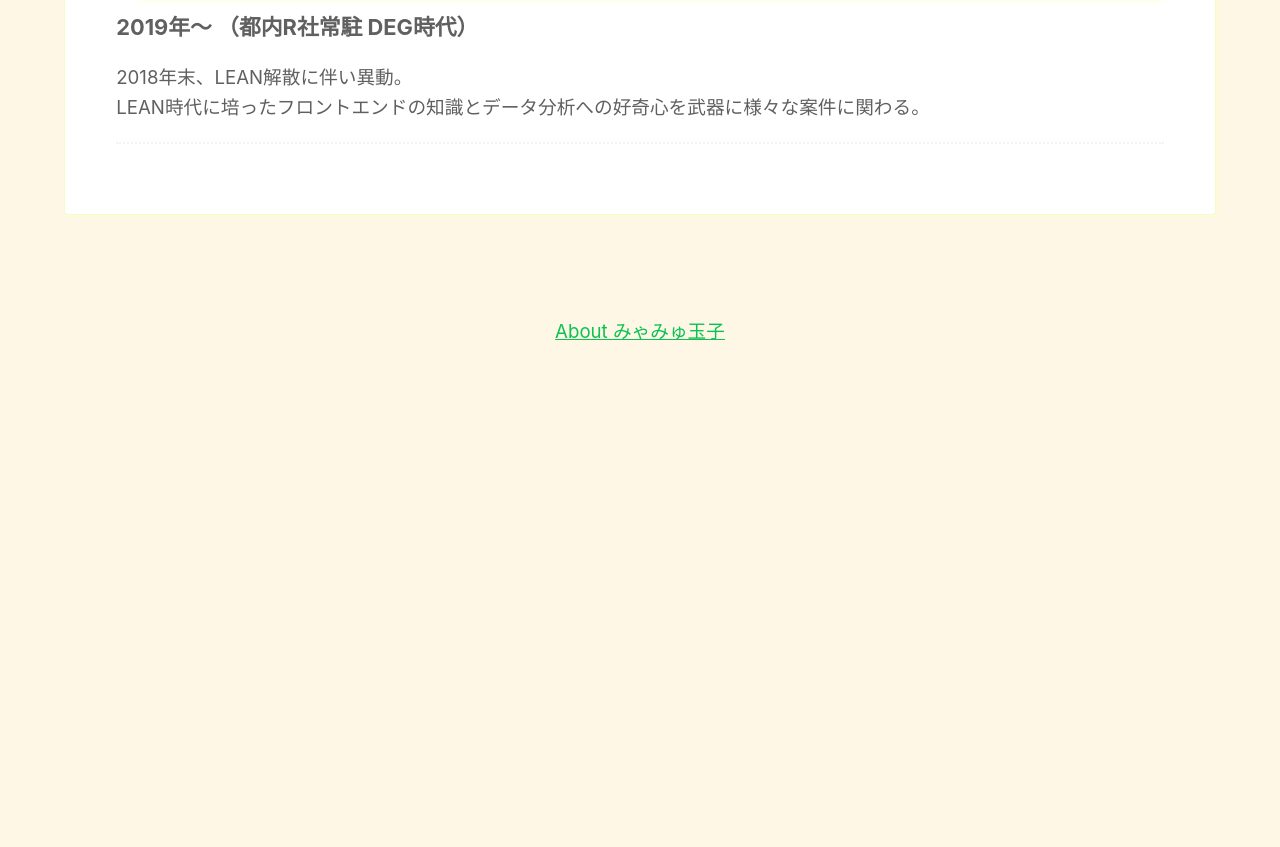
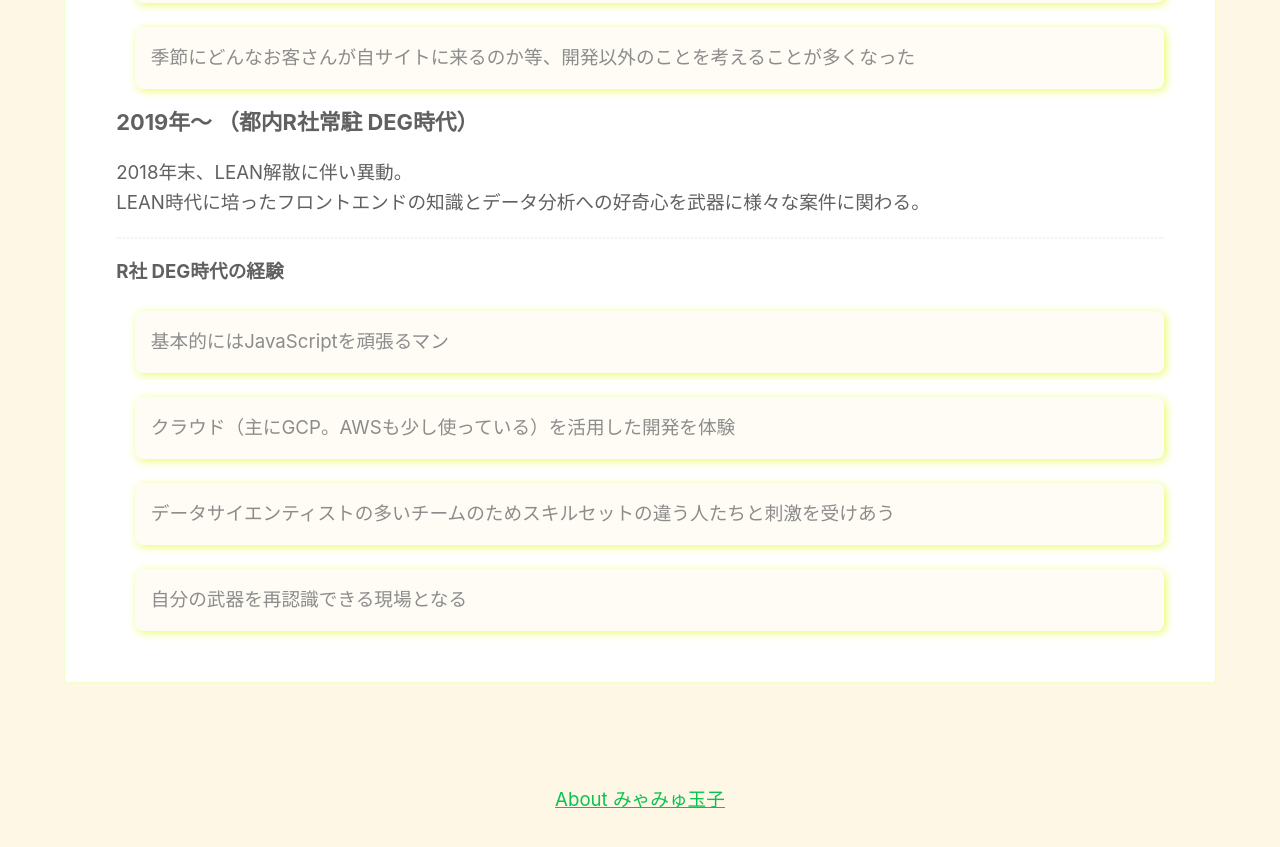
Before and after one commit to myamyu/myamyu.github.io, a Jekyll site: the page built from history.md, in a window 1280 px wide and 900 px high, scrolled down 6574 px. Shown: the top 847 px of the window. Built offline with Jekyll 4.4.1, drawn with Linux system fonts in a browser that asks for light colours; before the commit the page ends 7023 px from its top, so only the background shows below that; some of the changed text lies outside the part shown.

Commit message:
history, skills更新

```diff
--- a/history.md
+++ b/history.md
@@ -35,19 +36,16 @@
 文武両道の気持ちがあったわけではないが、
 運動部のバドミントン部、文化部（というか同好会）の電子計算機同好会・シミュレーションゲーム同好会に入る。
 
-いろんな合宿で遊べて楽しかった。
-
-バドミントン部では、高校の大会も高専の大会もあまりいい成績はとれず。
+- いろんな合宿で遊べて楽しかった。
+- バドミントン部では、高校の大会も高専の大会もあまりいい成績はとれず。
 でも近くの勝田高校のメンバーと仲良くなれたのはよかったな。
-
-同好会はゲームやアニメの情報がたくさん入ってきた。
+- 同好会はゲームやアニメの情報がたくさん入ってきた。
 この頃のメンバーのような空気をかもしだしている人たちがいくつかのアイドル現場にいると懐かしく思えてくる。
 秋葉原電気街が電気街だった頃～メイドが始まる頃ぐらいまでの時代かな。
 
 高専の電子情報工学科に入って電子計算機同好会にいたにも関わらず、プログラミングなんてほっとんど習得せずに中退の道へ進む。
 
-職歴
--------
+## 職歴
 
 ### 1999年～2004年（茨城A社時代）
 
@@ -60,7 +58,7 @@
 
 しかし、精神的にしんどくなってしまい、辞める決意をした。
 
-#### この頃の経験
+#### 茨城A社時代の経験
 
 - Visual Basicは、その会社では1, 2を争うぐらいの実力者になった
 - .NETにも早いうちに対応させてもらった
@@ -74,7 +72,7 @@
 当初、フリーランスで働こうかなあ・・・と思っていたこともあり、
 SNS仲間からフリーターとフリーランサーの間ということで「フリーランター」と呼ばれていた。
 
-#### この頃の経験
+#### フリーランター時代の経験
 
 - お客さんへの接し方や接していないときにどう動くかを学べた
 - 頼られることの喜びはここでの経験がいちばんよかったかもしれない
@@ -95,7 +93,7 @@
 水戸勤務時代は社内開発者が僕だけだったので、あまり大きな仕事はできなかった。
 しかし、ここでまた転機が訪れる・・・
 
-#### この頃の経験
+#### AOI社 水戸時代の経験
 
 - 高速バスという移動手段の安さ
 - 数万円規模の仕事での打ち合わせのコスト
@@ -111,7 +109,7 @@
 当初2週間の猫の手予定だったが、1日目の働きぶりで長期延長を申し出された。
 そこからいろんなProjectのメンバーとして、リーダーとしていろいろ体験する。
 
-#### この頃の経験
+#### R社 Team S時代の経験
 
 - テスト投稿するのがめんどくさかったので、IEをプログラムで動かして自動投稿しまくるツールをこっそりつくる
 - 単体テストを手でやるのがめんどくさかったので、Excelにデータを入れて自動で流すようにする
@@ -124,7 +122,7 @@
 Team Sでの開発は小規模サイトだったが、なりゆきでR社の代表的なサイトの1つの保守・新機能の開発などに関わることになる。
 最初はメンバーでの参加だったが、少ししてから当時のサブリーダーが辞めることになり引き継ぐ。
 
-#### この頃の経験
+#### R社 HP時代の経験
 
 - メンバー時代は主に忍者
 - WebアプリはJava、ひたすらJava
@@ -140,7 +138,7 @@
 「ユーザーが使いやすい機能・UIを速く短いスパンで開発していく」
 という当たり前のことをやってのけるために、いろいろすっ飛ばしていいとのことだったので、とにかく自由奔放さをより一層出してチームに貢献している。
 
-#### この頃の経験
+#### R社 LEAN時代の経験
 
 - 開発はserver sideはJava、front endはJavaScript(途中からES2015)、css(途中からsass)
 - A/B testをどうすれば早くまわせるかだけを考える時期があった
@@ -155,3 +153,10 @@
 
 2018年末、LEAN解散に伴い異動。
 LEAN時代に培ったフロントエンドの知識とデータ分析への好奇心を武器に様々な案件に関わる。
+
+#### R社 DEG時代の経験
+
+- 基本的にはJavaScriptを頑張るマン
+- クラウド（主にGCP。AWSも少し使っている）を活用した開発を体験
+- データサイエンティストの多いチームのためスキルセットの違う人たちと刺激を受けあう
+- 自分の武器を再認識できる現場となる
```
Also changed, not shown: other parts of history.md (+3 -2 lines), skills.md (+11 -14 lines).
